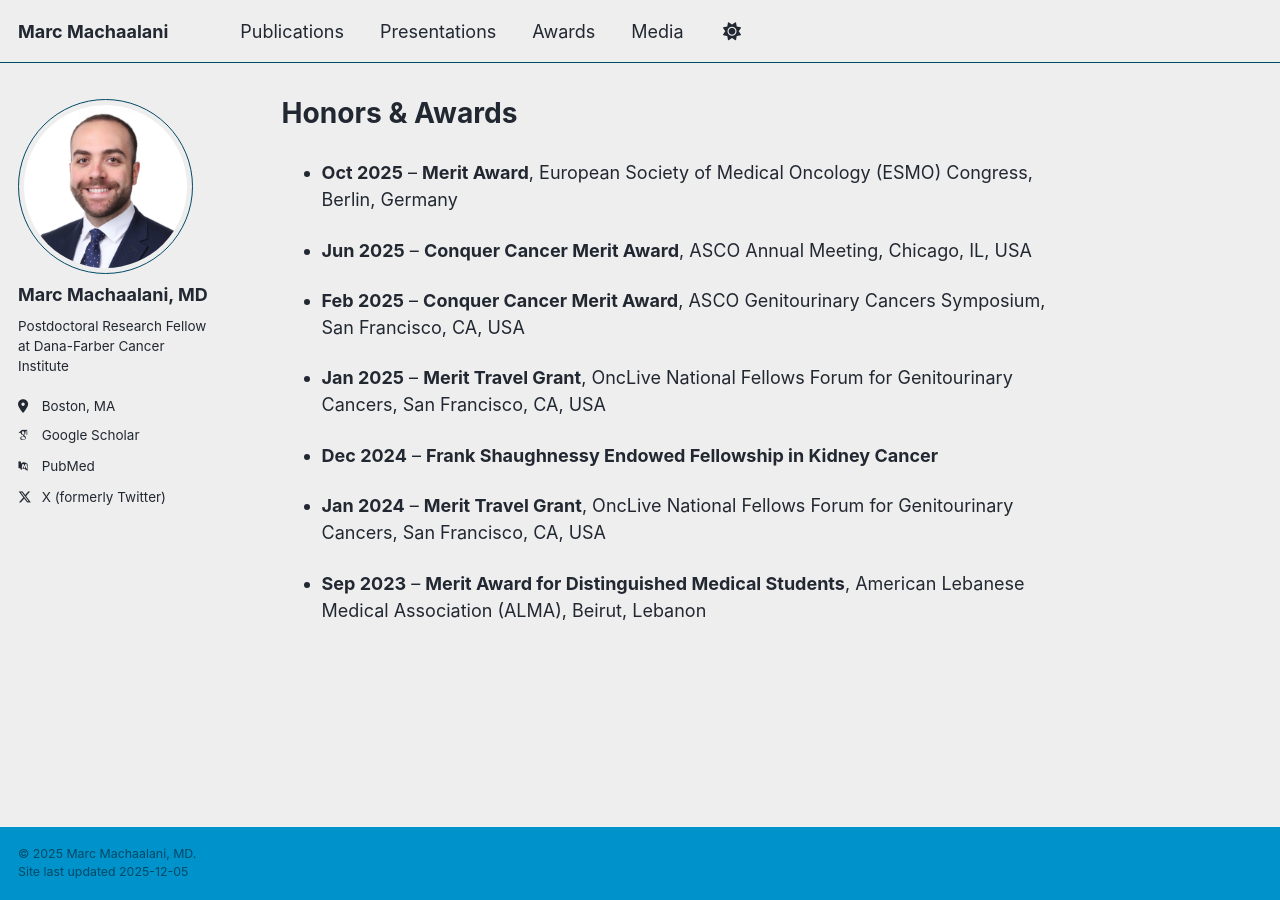
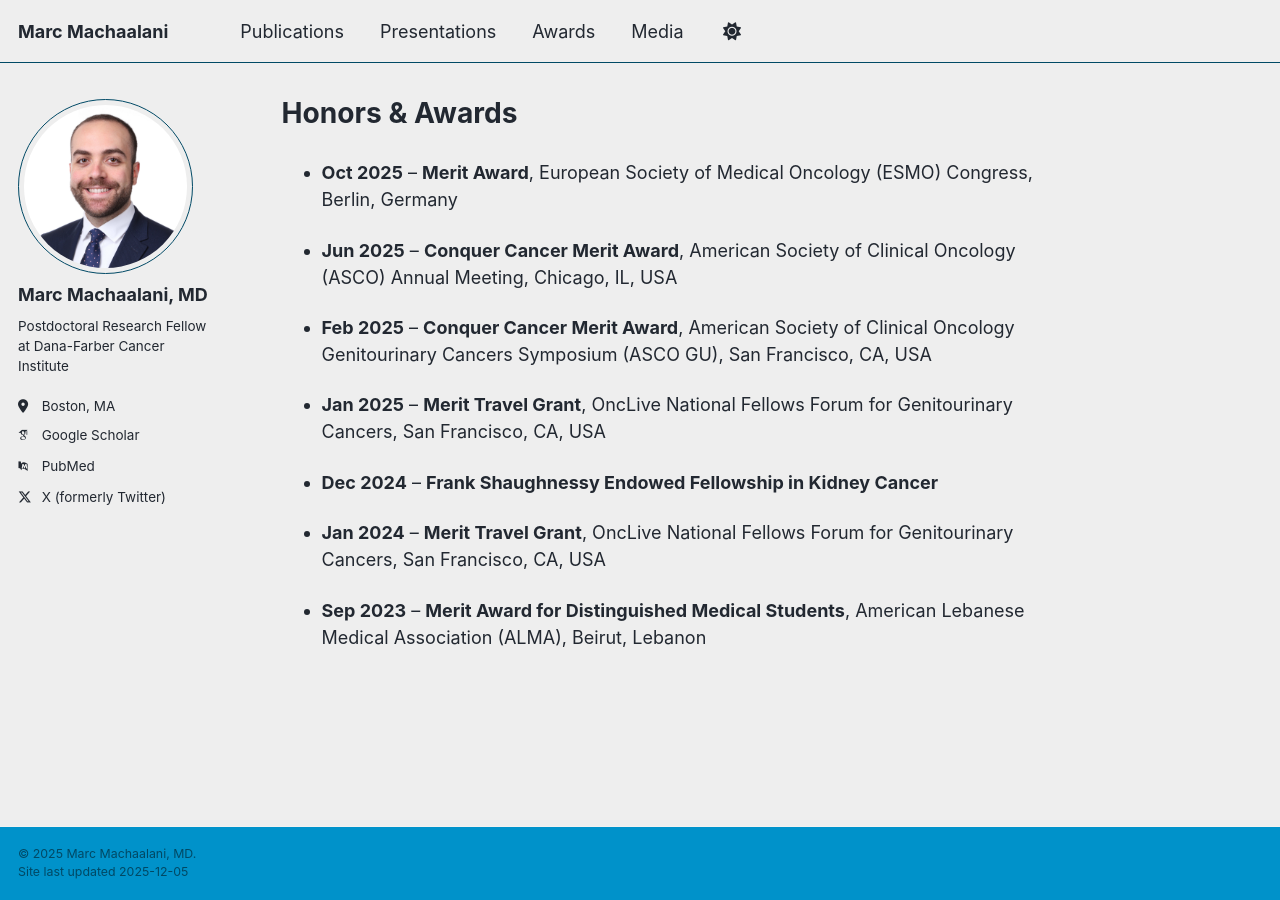
Before and after one commit to MarcMachaalani/marcmachaalani.github.io, a Jekyll site: the page built from _pages/awards.md, in a window 1280 px wide. Built offline with Jekyll 4.4.1, drawn with Linux system fonts in a browser that asks for light colours; some web fonts are replaced; a script bundle is joined from its source files by our own code; library files that are not in the unit come from our copies.

Commit message:
Update awards.md

```diff
--- a/_pages/awards.md
+++ b/_pages/awards.md
@@ -7,9 +7,9 @@ layout: single
 
 - **Oct 2025** – **Merit Award**, European Society of Medical Oncology (ESMO) Congress, Berlin, Germany
 
-- **Jun 2025** – **Conquer Cancer Merit Award**, ASCO Annual Meeting, Chicago, IL, USA
+- **Jun 2025** – **Conquer Cancer Merit Award**, American Society of Clinical Oncology (ASCO) Annual Meeting, Chicago, IL, USA
 
-- **Feb 2025** – **Conquer Cancer Merit Award**, ASCO Genitourinary Cancers Symposium, San Francisco, CA, USA
+- **Feb 2025** – **Conquer Cancer Merit Award**, American Society of Clinical Oncology Genitourinary Cancers Symposium (ASCO GU), San Francisco, CA, USA
 
 - **Jan 2025** – **Merit Travel Grant**, OncLive National Fellows Forum for Genitourinary Cancers, San Francisco, CA, USA
 
```
